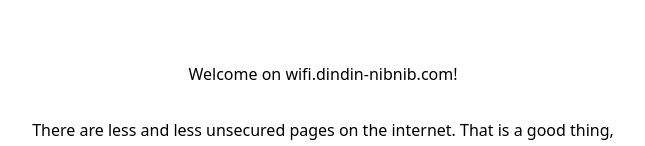
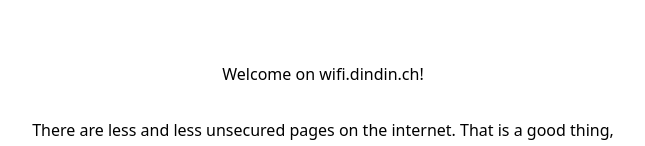
Before and after one commit to drafolin/nossl, a Nuxt app: page / in a window 1280 px wide. Shown: the part 774-920 px from the top of the page, without its empty margins (317-962 px from the left). Built offline with nearby package versions, Linux system fonts and the light colour scheme.

Commit message:
fixed paths

```diff
--- a/pages/index.vue
+++ b/pages/index.vue
@@ -42,8 +42,8 @@
 
 		<section class="flex flex-col items-center w-screen py-5">
 			<div class="flex flex-col items-center w-4/5 lg:w-1/2">
-				<div class="p-4 text-center">Welcome on <NuxtLink to="http://wifi.dindin-nibnib.com">
-						wifi.dindin-nibnib.com</NuxtLink>!</div>
+				<div class="p-4 text-center">Welcome on <NuxtLink to="http://wifi.dindin.ch">
+						wifi.dindin.ch</NuxtLink>!</div>
 				<div class="p-4 text-center">There are less and less unsecured pages on the internet.
 					That is a good thing, because it adds security to your connection.
 					However, when you come along a wifi network that features a captive portal,
@@ -66,7 +66,7 @@
 
 		<footer class="flex flex-col items-center w-screen px-20 py-5">
 			<div>
-				<NuxtLink to="https://dindin-nibnib.com">&copy; 2022 dindin|nibnib</NuxtLink>
+				<NuxtLink to="https://dindin.ch">&copy; 2022 dindin|nibnib</NuxtLink>
 			</div>
 		</footer>
 	</div>
```
